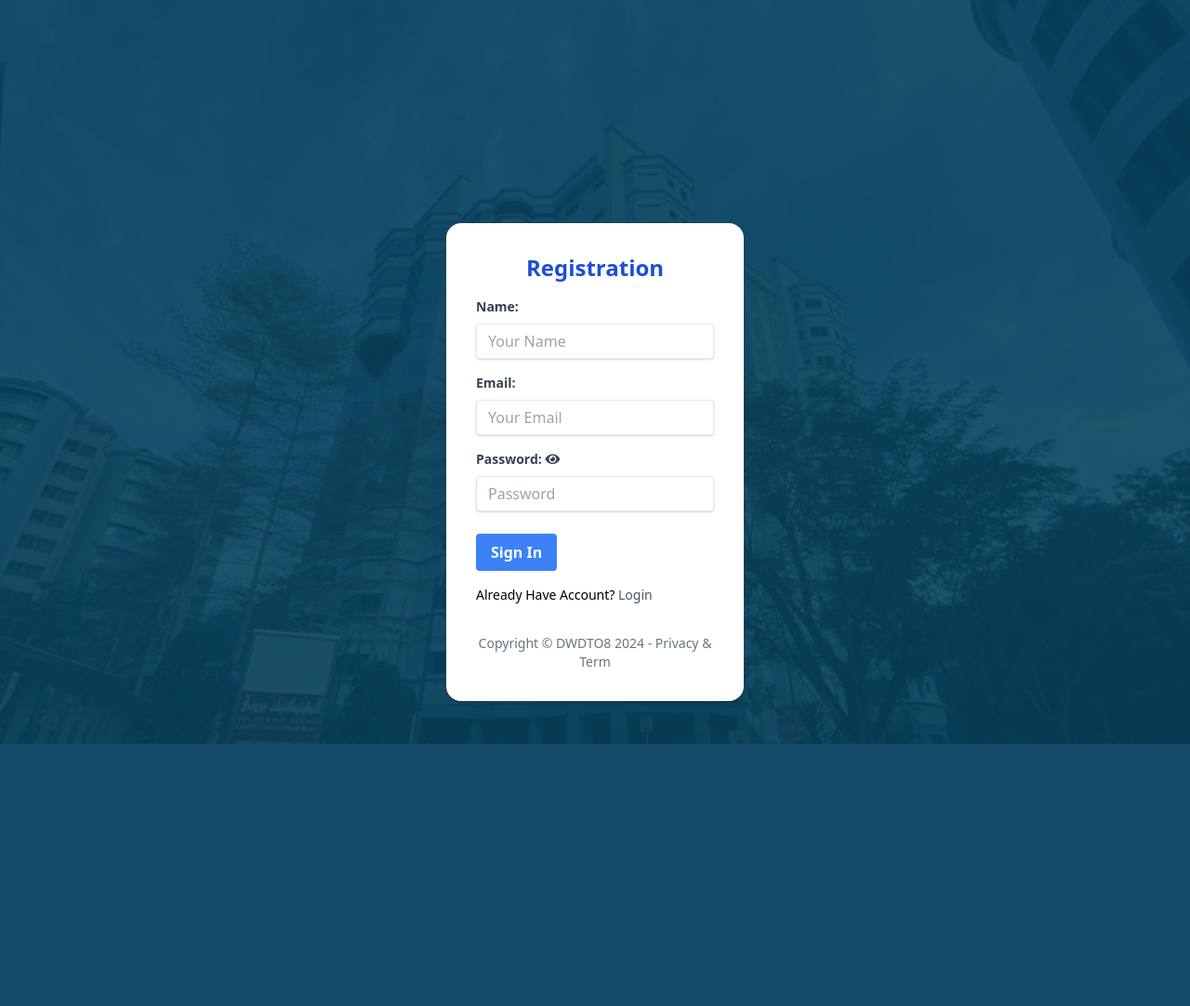
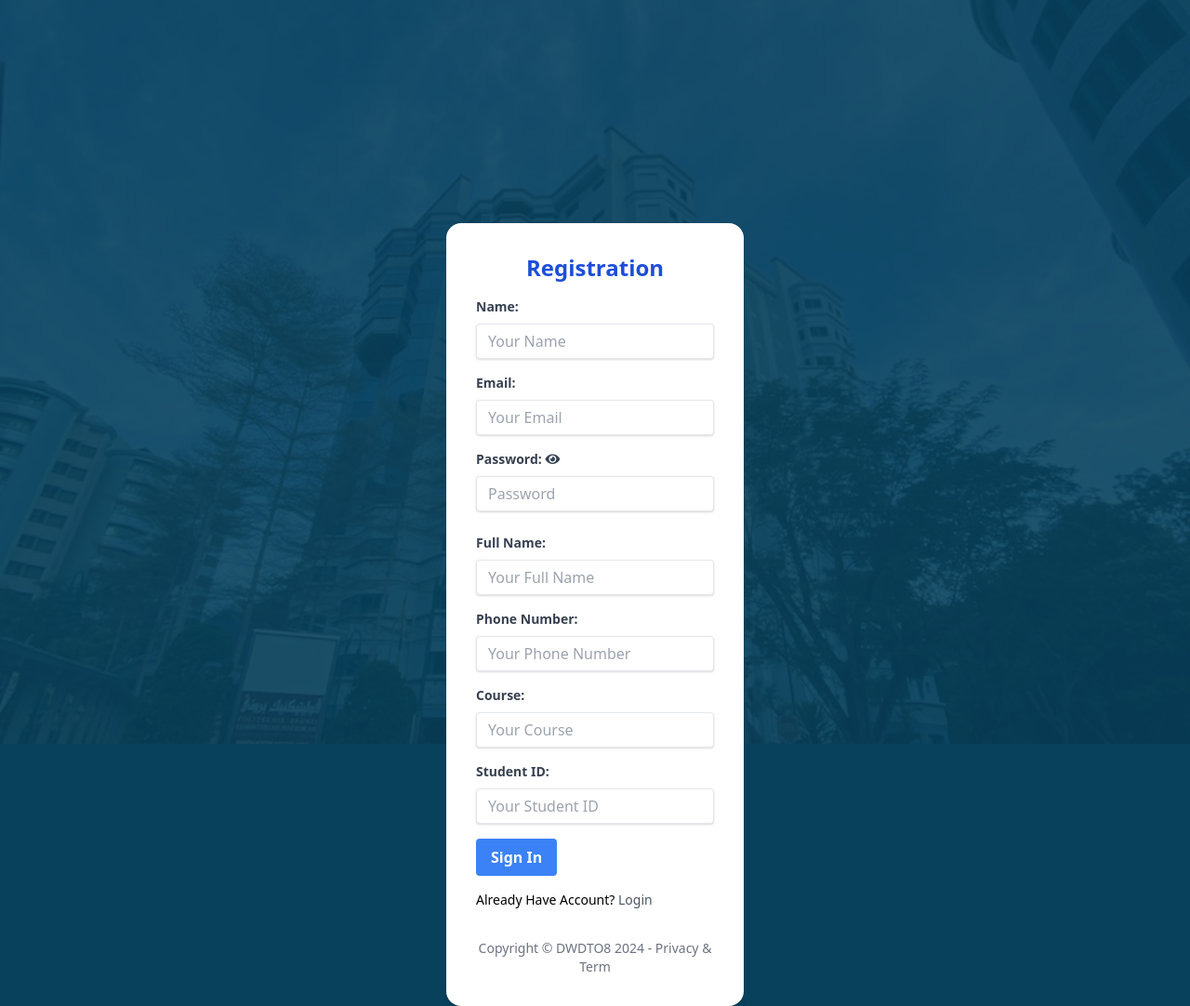
Before and after one commit to FFazley/AWEP-ASG2, a PHP site: page /Newuser.php in a window 1280 px wide. Shown: the whole page at 93% size. Before the commit the page ends 800 px from the top, so only its background shows below. Run offline with PHP 8.4, Linux system fonts and the light colour scheme.

```diff
--- a/Logintest.php
+++ b/Index.php
@@ -6,7 +6,7 @@ if ($_SERVER['REQUEST_METHOD'] === 'POST' && isset($_POST['password']) && isset(
   $email = $_POST['username'];
   $password = $_POST['password']; // Get the password from the form
 
-  $query = "SELECT name , email, password, Fullname, StudentID FROM users WHERE email = :email"; // Select the password, Fullname, and StudentID as well
+  $query = "SELECT name , email, password, Fullname, StudentID, course, EP FROM users WHERE email = :email"; // Select the password, Fullname, and StudentID as well
   $stmt = $pdo->prepare($query);
   $stmt->bindParam(':email', $email);
   $stmt->execute();
@@ -19,6 +19,8 @@ if ($_SERVER['REQUEST_METHOD'] === 'POST' && isset($_POST['password']) && isset(
     $_SESSION['email'] = $user['email'];
     $_SESSION['Fullname'] = $user['Fullname'];
     $_SESSION['StudentID'] = $user['StudentID'];
+    $_SESSION['course'] = $user['course'];
+    $_SESSION['EP'] = $user['EP'];
 
 
     header('Location: home.php');
--- a/Newuser.php
+++ b/Newuser.php
@@ -5,6 +5,10 @@ if ($_SERVER['REQUEST_METHOD'] === 'POST') {
   $name = $_POST['name'];
   $email = $_POST['email'];
   $password = $_POST['password'];
+  $fullname = $_POST['fullname'];
+  $course = $_POST['course'];
+  $studentid = $_POST['studentid'];
+
   if (empty($name)) {
     $errors[] = "Name is required";
   }
@@ -16,9 +20,19 @@ if ($_SERVER['REQUEST_METHOD'] === 'POST') {
   } elseif (strlen($password) < 8) {
     $errors[] = "Password must be at least 8 characters long";
   }
+  if (empty($fullname)) {
+    $errors[] = "Full Name is required";
+  }
+  if (empty($course)) {
+    $errors[] = "Course is required";
+  }
+  if (empty($studentid)) {
+    $errors[] = "Student ID is required";
+  }
+
   if (empty($errors)) {
-    $stmt = $pdo->prepare("INSERT INTO users (name, email, password) VALUES (?, ?, ?)");
-    $stmt->execute([$name, $email, $password]);
+    $stmt = $pdo->prepare("INSERT INTO users (name, email, password, fullname, course, studentid) VALUES (?, ?, ?, ?, ?, ?)");
+    $stmt->execute([$name, $email, $password, $fullname, $course, $studentid]);
     header("Location: succes.php");
     exit;
   }
@@ -64,6 +78,25 @@ if ($_SERVER['REQUEST_METHOD'] === 'POST') {
          </label>
           <input type="password" id="password" name="password" class="shadow appearance-none border rounded w-full py-2 px-3 text-gray-700 leading-tight focus:outline-none focus:shadow-outline" placeholder="Password">
         </div>
+        <div class="mb-4">
+    <label for="fullname" class="block text-gray-700 text-sm font-bold mb-2">Full Name:</label>
+    <input type="text" id="fullname" name="fullname" class="shadow appearance-none border rounded w-full py-2 px-3 text-gray-700 leading-tight focus:outline-none focus:shadow-outline" placeholder="Your Full Name">
+  </div>
+
+  <div class="mb-4">
+    <label for="phone" class="block text-gray-700 text-sm font-bold mb-2">Phone Number:</label>
+    <input type="tel" id="phone" name="phone" class="shadow appearance-none border rounded w-full py-2 px-3 text-gray-700 leading-tight focus:outline-none focus:shadow-outline" placeholder="Your Phone Number">
+  </div>
+
+  <div class="mb-4">
+    <label for="course" class="block text-gray-700 text-sm font-bold mb-2">Course:</label>
+    <input type="text" id="course" name="course" class="shadow appearance-none border rounded w-full py-2 px-3 text-gray-700 leading-tight focus:outline-none focus:shadow-outline" placeholder="Your Course">
+  </div>
+
+  <div class="mb-4">
+    <label for="studentid" class="block text-gray-700 text-sm font-bold mb-2">Student ID:</label>
+    <input type="text" id="studentid" name="studentid" class="shadow appearance-none border rounded w-full py-2 px-3 text-gray-700 leading-tight focus:outline-none focus:shadow-outline" placeholder="Your Student ID">
+  </div>
         <div class="flex items-center justify-between mb-4">
           <form action="succes.php" method="POST">
             <button type="submit" class="bg-blue-500 hover:bg-blue-700 text-white font-bold py-2 px-4 rounded focus:outline-none focus:shadow-outline">Sign In</button>
@@ -71,7 +104,7 @@ if ($_SERVER['REQUEST_METHOD'] === 'POST') {
           <br>
         </div>
         <div class="text-sm">
-          Already Have Account?<a href="Logintest.php" class="text-gray-600 hover:text-gray-700"> Login</a>
+          Already Have Account?<a href="Index.php" class="text-gray-600 hover:text-gray-700"> Login</a>
         </div>
       </form>
       <p class="text-center text-gray-500 text-sm mt-8">Copyright © DWDTO8 2024 - Privacy & Term</p>
--- a/home.php
+++ b/home.php
@@ -95,7 +95,7 @@ require 'database.php';
 
     <div class="bg-yellow-300 rounded-lg shadow-md p-8" style="border: 2px solid;">
         <div class="flex items-center">
-            <p>Hello <?php echo ucfirst($_SESSION['name']); ?>! Your <b>Total EP POINTS</b> for this month is 135pt!</p>
+            <p>Hello <b><?php echo ucfirst($_SESSION['name']); ?></b>! Your <b>Total EP POINTS</b> for this month is 135pt!</p>
             <div>
                 <img src="img/student.png" style="margin-left: 10px; width: 150px; height: 100px;">
             </div>
--- a/succes.php
+++ b/succes.php
@@ -19,7 +19,7 @@ require 'database.php';
     <h1 class="text-center text-2xl mb-4 text-white">Your Sign up was successful</h1>
 
     <div class="flex justify-center">
-                <a href="Logintest.php" class="text-yellow-500">Back to Login</a>
+                <a href="Index.php" class="text-yellow-500">Back to Login</a>
 
         </div>
     </div>
```
Also changed, not shown: leaderboard.php (+10 -3 lines).
